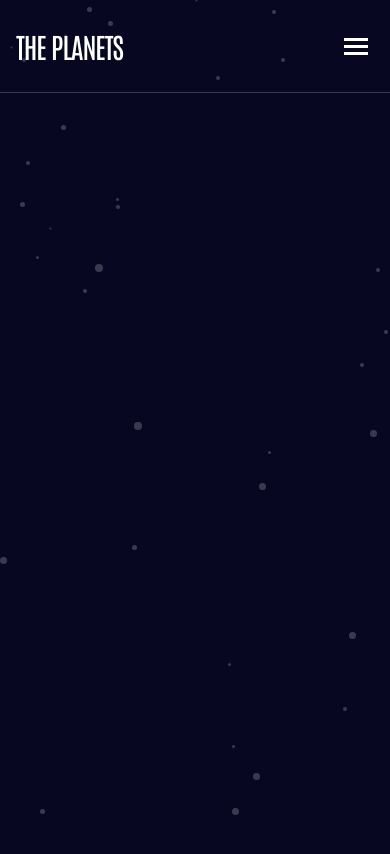
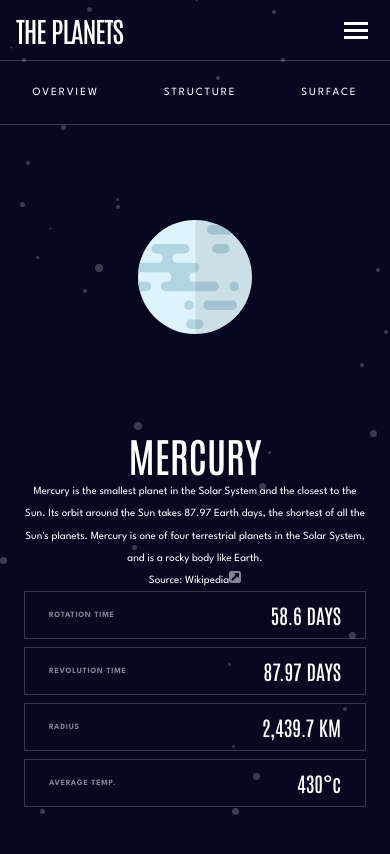
Before and after one commit to SydsBike/FEM-Planet-Site, a website built with Vite: page index.html in a window 390 px wide. Built offline with nearby package versions, Linux system fonts and the light colour scheme.

Commit message:
mobile test

```diff
--- a/index.html
+++ b/index.html
@@ -69,7 +69,58 @@
           </ul>
         </nav>
       </div>
+      <nav class="secondary-nav-mobile preset-h3">
+        <ul>
+          <li>OVERVIEW</li>
+          <li>STRUCTURE</li>
+          <li>SURFACE</li>
+        </ul>
+      </nav>
     </header>
+
+    <main>
+      <div class="main-wrapper">
+        <div class="image-wrapper">
+          <img src="./public/assets/planet-mercury.svg" alt="" />
+        </div>
+        <div class="copy-wrapper">
+          <div class="planet-wrapper">
+            <h1 class="preset-h1">MERCURY</h1>
+
+            <p>Mercury is the smallest planet in the Solar System and the closest to the Sun. Its orbit around the Sun takes 87.97 Earth days, the shortest of all the Sun's planets. Mercury is one of four terrestrial planets in the Solar System, and is a rocky body like Earth.</p>
+            <span>Source: <a href="https://en.wikipedia.org/wiki/Mercury_(planet)">Wikipedia</a><img style="display: inline" src="./public/assets/icon-source.svg" alt="" /></span>
+          </div>
+          <nav class="secondary-nav preset-h3">
+            <ul>
+              <li>OVERVIEW</li>
+              <li>INTERNAL STRUCTURE</li>
+              <li>SURFACE GEOLOGY</li>
+            </ul>
+          </nav>
+        </div>
+      </div>
+    </main>
+    <footer>
+      <div class="foot-wrapper">
+        <div>
+          <h3 class="preset-h5">ROTATION TIME</h3>
+          <p class="preset-h2">58.6 DAYS</p>
+        </div>
+        <div>
+          <h3 class="preset-h5">REVOLUTION TIME</h3>
+          <p class="preset-h2">87.97 DAYS</p>
+        </div>
+        <div>
+          <h3 class="preset-h5">RADIUS</h3>
+          <p class="preset-h2">2,439.7 KM</p>
+        </div>
+        <div>
+          <h3 class="preset-h5">AVERAGE TEMP.</h3>
+          <p class="preset-h2">430°c</p>
+        </div>
+      </div>
+    </footer>
+
     <script src="./src/main.js"></script>
   </body>
 </html>
--- a/src/style.css
+++ b/src/style.css
@@ -4,6 +4,7 @@
   /* colors */
   --primary-clr-txt: hsl(0, 0%, 100%);
   --primary-clr-white-opaque: hsla(0, 0%, 100%, 0.2);
+  --primary-clr-white-opaque-txt: hsla(0, 0%, 100%, 0.5);
   --primary-bg-clr: hsl(240, 67%, 8%);
   --primary-btn-hover-grey-clr: hsl(240, 17%, 26%);
   --primary-lte-grey-clr: hsl(240, 6%, 54%);
@@ -180,6 +181,11 @@ textarea:not([rows]) {
   font-size: clamp(var(--fs-600), 1.62rem + 3.756vw, var(--fs-700));
   line-height: 128.75%;
 }
+.preset-h2 {
+  font-family: var(--ff-antonio);
+  font-weight: var(--fw-medium);
+  font-size: clamp(1.25rem, 0.81rem + 1.878vw, 2.5rem);
+}
 
 .preset-h3 {
   font-family: var(--ff-spartan);
@@ -194,6 +200,15 @@ textarea:not([rows]) {
   font-size: var(--fs-200);
   line-height: 227.27%;
   letter-spacing: 0.0625rem;
+}
+
+.preset-h5 {
+  font-family: var(--ff-spartan);
+  font-weight: var(--fw-bold);
+  font-size: clamp(0.5rem, 0.434rem + 0.282vw, 0.688rem);
+  color: var(--primary-clr-white-opaque-txt);
+  line-height: clamp(1rem, 0.802rem + 0.845vw, 1.563rem);
+  letter-spacing: clamp(0.046rem, 0.04rem + 0.025vw, 0.063rem);
 }
 
 .bg-body {
@@ -249,42 +264,47 @@ textarea:not([rows]) {
 }
 
 @media (max-width: 40em) {
+  .primary-header {
+    position: relative;
+  }
+
   .header-wrapper {
-    margin-block: 2rem;
+    margin-block: 1rem;
   }
   .primary-nav {
     display: none;
   }
 
   .primary-nav[data-visible] {
+    background-color: var(--primary-bg-clr);
     display: block;
+    position: fixed;
+    top: 60.8px;
+
   }
   .primary-nav .nav-list {
-    width: calc(100vw - 3rem);
-    height: calc(100vh - 3rem);
+    width: calc(100vw - 2rem);
+    height: calc(100vh - 2rem);
     display: grid;
-    grid-template-rows: repeat(8, 4.5rem);
+    grid-template-rows: repeat(8, 4.25rem);
     gap: 0;
     align-content: center;
-
   }
 
   .carrot {
     display: inline;
   }
-.primary-nav .nav-list li {
-  display: flex;
-  justify-content: space-between;
-}
+  .primary-nav .nav-list li {
+    display: flex;
+    justify-content: space-between;
+  }
   .primary-nav .nav-list li:not(:nth-child(8)) {
     border-bottom: 1px solid var(--primary-clr-white-opaque);
-
   }
   .primary-nav .nav-list li a {
     display: flex;
     align-items: center;
   }
-
 
   .color {
     display: inline-block;
@@ -302,3 +322,70 @@ textarea:not([rows]) {
     padding: 0.5em;
   }
 }
+
+/* main section */
+
+.main-wrapper {
+  width: calc(100% - 48px);
+  margin-inline: auto;
+}
+
+.image-wrapper {
+  display: grid;
+  place-items: center;
+}
+
+.image-wrapper img {
+  height: clamp(6.938rem, 2.998rem + 16.808vw, 18.125rem);
+  width: clamp(6.938rem, 2.998rem + 16.808vw, 18.125rem);
+  margin-block: 95px;
+}
+
+
+
+
+@media (max-width: 40em) {
+
+.main-wrapper {
+  text-align: center;
+}
+
+  .secondary-nav {
+    display: none;
+
+  }
+.secondary-nav-mobile {
+  display: block;
+  border-top: 1px solid var(--primary-clr-white-opaque);
+  padding-block: 20px;
+
+}
+
+.secondary-nav-mobile ul {
+  list-style: none;
+  display: flex;
+  justify-content: space-around;
+
+}
+
+}
+
+
+
+/* Footer */
+
+.foot-wrapper {
+  width: calc(100% - 48px);
+  margin-inline: auto;
+  display: grid;
+  grid-template-rows: repeat(4, 3rem) ;
+  gap: .5rem;
+}
+
+.foot-wrapper > * {
+  border: 1px solid var(--primary-clr-white-opaque);
+  display: flex;
+  justify-content: space-between;
+  align-items: center;
+  padding-inline: 24px;
+}
```
Also changed, not shown: src/main.js (line endings or trailing spaces).
